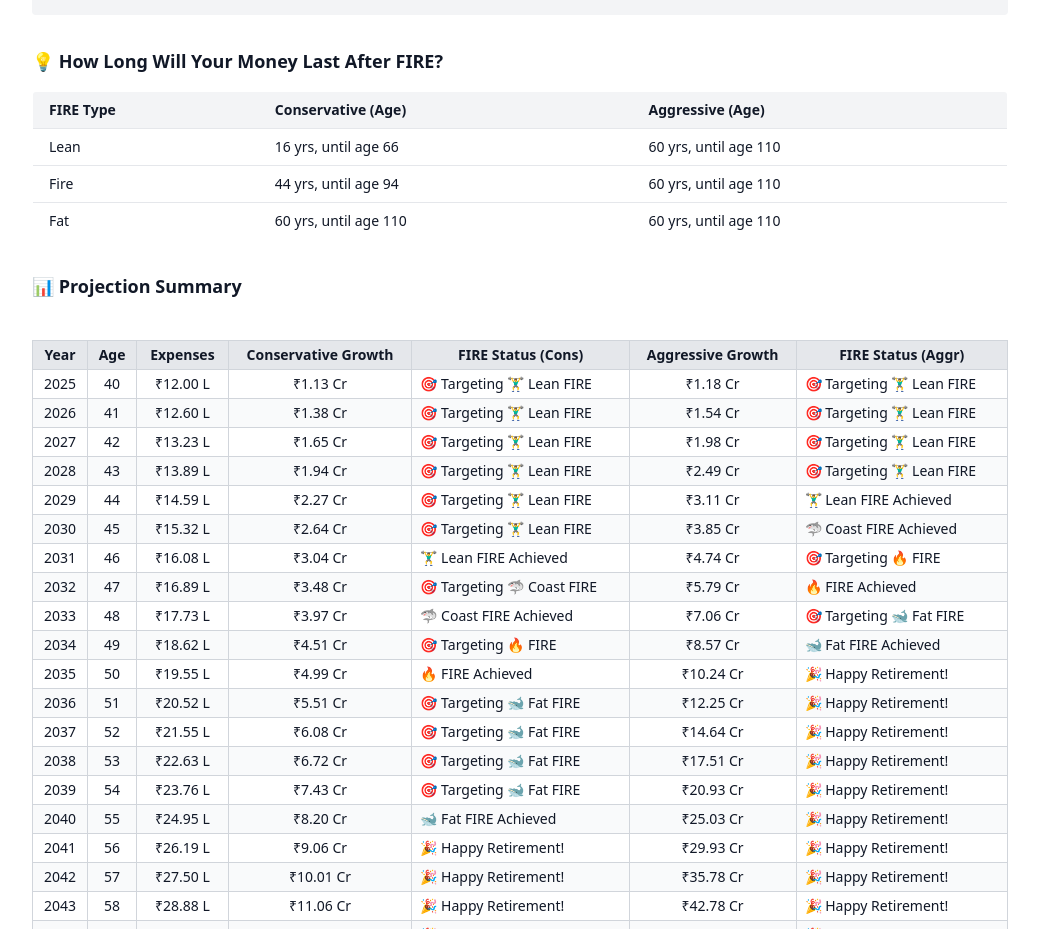
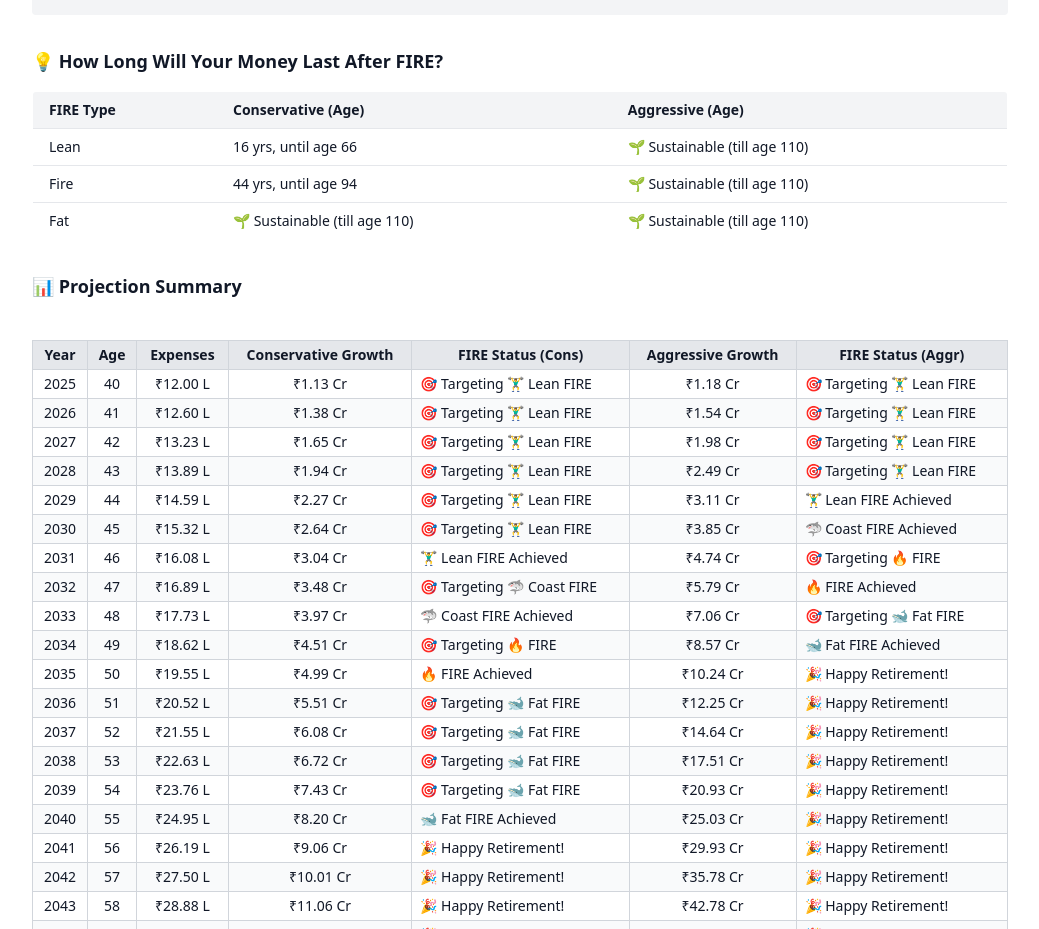
Before and after one commit to TheBeggarBowl/fire-tracker, a React (Vite) app: page / in a window 1280 px wide. Shown: the part 1583-2512 px from the top of the page, without its empty margins (120-1159 px from the left). Built offline with nearby package versions, Linux system fonts and the light colour scheme.

Commit message:
Update App.jsx
sustainability

```diff
--- a/src/App.jsx
+++ b/src/App.jsx
@@ -673,18 +673,26 @@ setDrawdownResults(drawdowns);
         </tr>
       </thead>
       <tbody>
-        {["lean", "fire", "fat"].map(type => (
-          <tr key={type} className="border-t dark:border-gray-600">
-            <td className="px-4 py-2 capitalize">{type}</td>
-            <td className="px-4 py-2">
-              {drawdownResults.conservative[type].yearsLasted} yrs, until age {drawdownResults.conservative[type].endAge}
-            </td>
-            <td className="px-4 py-2">
-              {drawdownResults.aggressive[type].yearsLasted} yrs, until age {drawdownResults.aggressive[type].endAge}
-            </td>
-          </tr>
-        ))}
-      </tbody>
+  {["lean", "fire", "fat"].map(type => {
+    const cons = drawdownResults.conservative[type];
+    const aggr = drawdownResults.aggressive[type];
+    const maxYears = 60;
+
+    const formatDuration = (years, endAge) =>
+      years >= maxYears
+        ? `🌱 Sustainable (till age ${endAge})`
+        : `${years} yrs, until age ${endAge}`;
+
+    return (
+      <tr key={type} className="border-t dark:border-gray-600">
+        <td className="px-4 py-2 capitalize">{type}</td>
+        <td className="px-4 py-2">{formatDuration(cons.yearsLasted, cons.endAge)}</td>
+        <td className="px-4 py-2">{formatDuration(aggr.yearsLasted, aggr.endAge)}</td>
+      </tr>
+    );
+  })}
+</tbody>
+
     </table>
   </div>
 )}
```
